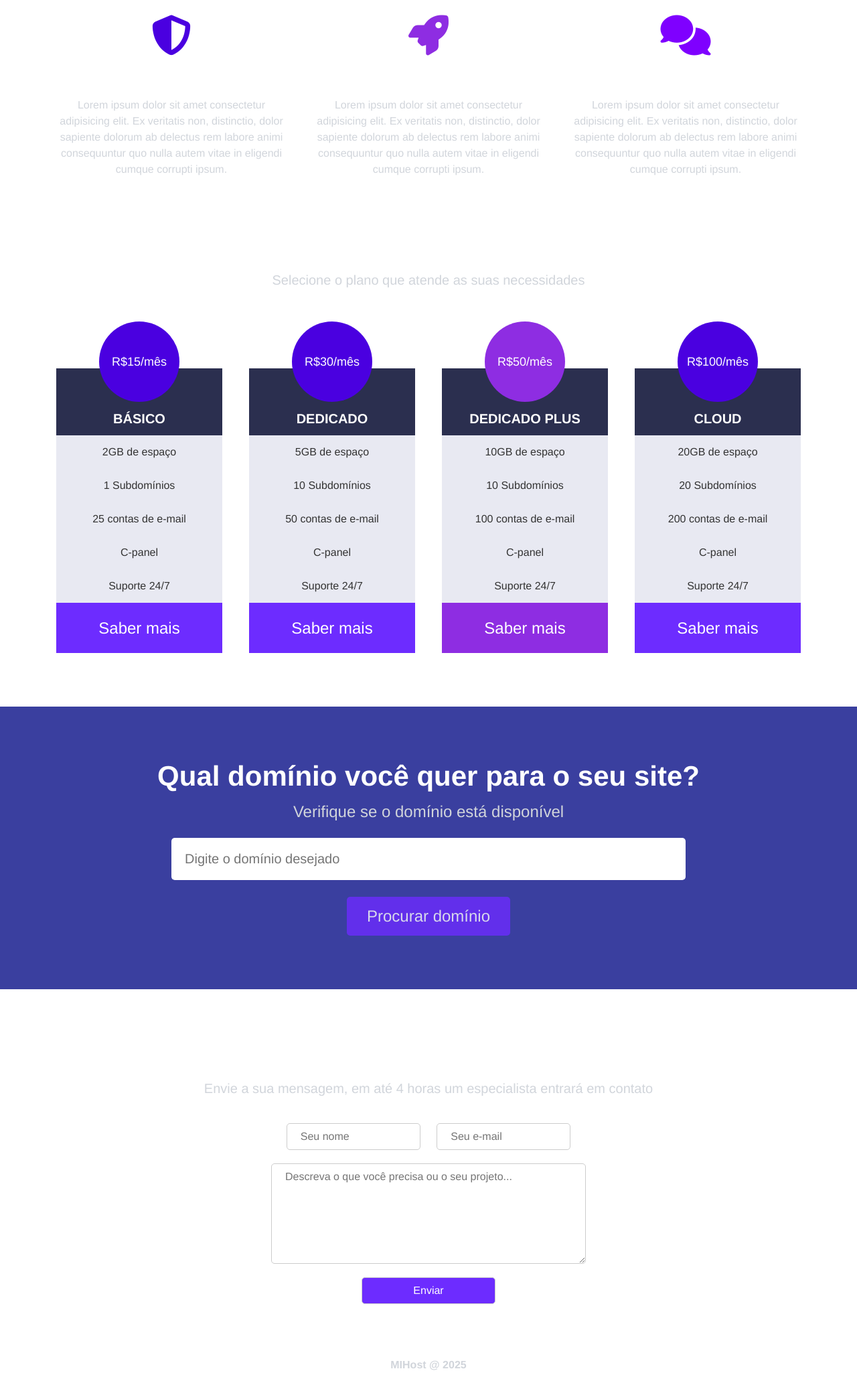
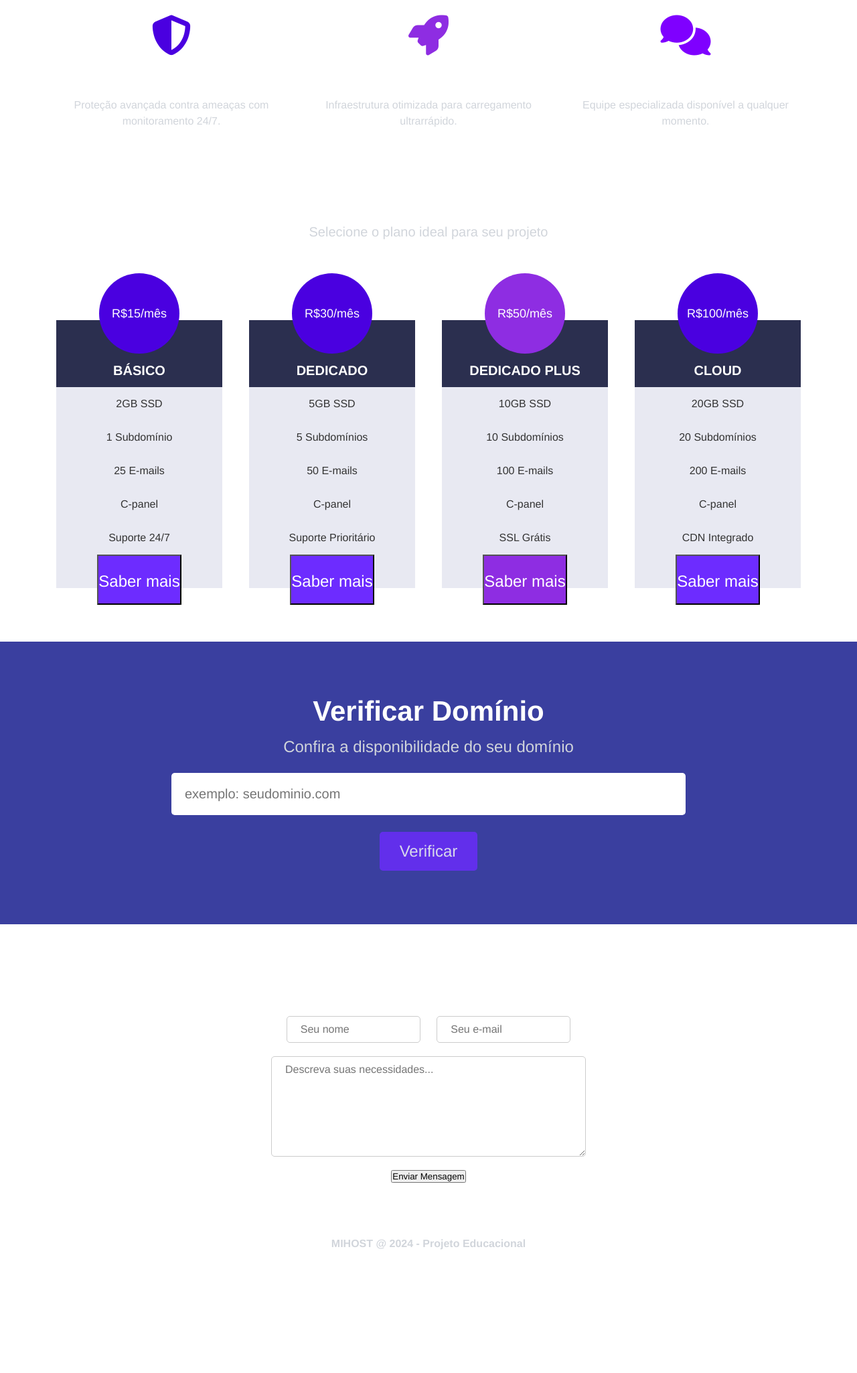
Before and after one commit to camylla-ops/mihost-hosting, a plain HTML site: page index.html in a window 1280 px wide. Shown: the part 576-2626 px from the top of the page at 67% size. After the commit the page ends 2542 px from the top, so only its background shows below. Drawn offline with Linux system fonts and the light colour scheme.

Commit message:
melhorias

```diff
--- a/index.html
+++ b/index.html
@@ -1,13 +1,10 @@
 <!DOCTYPE html>
-<html lang="en">
+<html lang="pt-BR">
   <head>
-    <!-- Configurações básicas de meta tags -->
     <meta charset="UTF-8" />
     <meta http-equiv="X-UA-Compatible" content="IE=edge" />
     <meta name="viewport" content="width=device-width, initial-scale=1.0" />
-    <!-- Título da página -->
-    <title>MIHOST</title>
-    <!-- Link para os ícones do Font Awesome -->
+    <title>MIHOST - Hospedagem Web</title>
     <link
       rel="stylesheet"
       href="https://cdnjs.cloudflare.com/ajax/libs/font-awesome/6.2.0/css/all.min.css"
@@ -15,189 +12,186 @@
       crossorigin="anonymous"
       referrerpolicy="no-referrer"
     />
-    <!-- Link para o arquivo de estilos CSS -->
     <link rel="stylesheet" href="css/style.css" />
   </head>
   <body>
-    <!-- Container principal de todo o conteúdo -->
     <div class="container">
-      <!-- Seção da Navbar -->
       <div class="navbar-container">
         <nav>
-          <!-- Logo com link para a página inicial -->
-          <a href="#">
+          <a href="#home">
             <img src="img/logo.png" alt="MIHOST" class="logo" />
           </a>
-          <!-- Menu de navegação -->
           <ul class="navbar-items">
-            <li>
-              <a href="#">Home</a>
-            </li>
-            <li>
-              <a href="#">Preços</a>
-            </li>
-            <li>
-              <a href="#">Contato</a>
-            </li>
-            <!-- Botão de "Entrar" -->
-            <li>
-              <a href="#" class="default-btn">Entrar</a>
-            </li>
+            <li><a href="#home">Home</a></li>
+            <li><a href="#precos">Preços</a></li>
+            <li><a href="#contato">Contato</a></li>
+            <li><a href="#" class="default-btn" onclick="alert('Área em desenvolvimento! 🚧')">Entrar</a></li>
           </ul>
         </nav>
       </div>
-      <!-- Conteúdo principal da página -->
+
       <main>
-        <!-- Seção do banner principal -->
-        <div class="main-banner">
+        <!-- Seção Home -->
+        <div class="main-banner" id="home">
           <h1>MIHOST</h1>
           <p>Os melhores serviços para projetos de todos os tamanhos!</p>
         </div>
-        <!-- Seção de serviços -->
+
+        <!-- Seção Serviços -->
         <section class="services-container">
           <ul>
-            <!-- Serviço: Segurança -->
             <li>
               <i class="fas fa-shield-alt"></i>
               <h3>Segurança</h3>
-              <p>
-                Lorem ipsum dolor sit amet consectetur adipisicing elit. Ex
-                veritatis non, distinctio, dolor sapiente dolorum ab delectus
-                rem labore animi consequuntur quo nulla autem vitae in eligendi
-                cumque corrupti ipsum.
-              </p>
+              <p>Proteção avançada contra ameaças com monitoramento 24/7.</p>
             </li>
-            <!-- Serviço: Performance -->
             <li>
               <i class="fas fa-rocket"></i>
               <h3>Performance</h3>
-              <p>
-                Lorem ipsum dolor sit amet consectetur adipisicing elit. Ex
-                veritatis non, distinctio, dolor sapiente dolorum ab delectus
-                rem labore animi consequuntur quo nulla autem vitae in eligendi
-                cumque corrupti ipsum.
-              </p>
+              <p>Infraestrutura otimizada para carregamento ultrarrápido.</p>
             </li>
-            <!-- Serviço: Suporte 24/7 -->
             <li>
               <i class="fas fa-comments"></i>
               <h3>Suporte 24/7</h3>
-              <p>
-                Lorem ipsum dolor sit amet consectetur adipisicing elit. Ex
-                veritatis non, distinctio, dolor sapiente dolorum ab delectus
-                rem labore animi consequuntur quo nulla autem vitae in eligendi
-                cumque corrupti ipsum.
-              </p>
+              <p>Equipe especializada disponível a qualquer momento.</p>
             </li>
           </ul>
         </section>
-        <!-- Seção de planos e preços -->
-        <section class="pricing-container">
+
+        <!-- Seção Preços -->
+        <section class="pricing-container" id="precos">
           <h2>Planos e Preços</h2>
-          <p>Selecione o plano que atende as suas necessidades</p>
+          <p>Selecione o plano ideal para seu projeto</p>
           <div class="plans-container">
+
             <!-- Plano Básico -->
             <div class="plan">
               <ul>
                 <li class="price">R$15/mês</li>
                 <li class="plan-name">Básico</li>
-                <li>2GB de espaço</li>
-                <li>1 Subdomínios</li>
-                <li>25 contas de e-mail</li>
+                <li>2GB SSD</li>
+                <li>1 Subdomínio</li>
+                <li>25 E-mails</li>
                 <li>C-panel</li>
                 <li>Suporte 24/7</li>
-                <li class="plan-btn">Saber mais</li>
+                <li><button class="plan-btn" onclick="showPlanDetails('Básico')">Saber mais</button></li>
               </ul>
             </div>
+
             <!-- Plano Dedicado -->
             <div class="plan">
               <ul>
                 <li class="price">R$30/mês</li>
                 <li class="plan-name">Dedicado</li>
-                <li>5GB de espaço</li>
-                <li>10 Subdomínios</li>
-                <li>50 contas de e-mail</li>
+                <li>5GB SSD</li>
+                <li>5 Subdomínios</li>
+                <li>50 E-mails</li>
                 <li>C-panel</li>
-                <li>Suporte 24/7</li>
-                <li class="plan-btn">Saber mais</li>
+                <li>Suporte Prioritário</li>
+                <li><button class="plan-btn" onclick="showPlanDetails('Dedicado')">Saber mais</button></li>
               </ul>
             </div>
+
             <!-- Plano Dedicado Plus -->
             <div class="plan">
               <ul>
                 <li class="price recommended">R$50/mês</li>
                 <li class="plan-name">Dedicado Plus</li>
-                <li>10GB de espaço</li>
+                <li>10GB SSD</li>
                 <li>10 Subdomínios</li>
-                <li>100 contas de e-mail</li>
+                <li>100 E-mails</li>
                 <li>C-panel</li>
-                <li>Suporte 24/7</li>
-                <li class="plan-btn recommended">Saber mais</li>
+                <li>SSL Grátis</li>
+                <li><button class="plan-btn recommended" onclick="showPlanDetails('Dedicado Plus')">Saber mais</button></li>
               </ul>
             </div>
+
             <!-- Plano Cloud -->
             <div class="plan">
               <ul>
                 <li class="price">R$100/mês</li>
                 <li class="plan-name">Cloud</li>
-                <li>20GB de espaço</li>
+                <li>20GB SSD</li>
                 <li>20 Subdomínios</li>
-                <li>200 contas de e-mail</li>
+                <li>200 E-mails</li>
                 <li>C-panel</li>
-                <li>Suporte 24/7</li>
-                <li class="plan-btn">Saber mais</li>
+                <li>CDN Integrado</li>
+                <li><button class="plan-btn" onclick="showPlanDetails('Cloud')">Saber mais</button></li>
               </ul>
             </div>
           </div>
         </section>
-        <!-- Seção de busca de domínio -->
+
+        <!-- Seção Domínio -->
         <section class="searchdomain-container">
-          <h2>Qual domínio você quer para o seu site?</h2>
-          <p>Verifique se o domínio está disponível</p>
+          <h2>Verificar Domínio</h2>
+          <p>Confira a disponibilidade do seu domínio</p>
           <form>
-            <!-- Campo para digitar o domínio desejado -->
             <input
               type="text"
-              name="domain"
-              id="domain"
-              placeholder="Digite o domínio desejado"
+              placeholder="exemplo: seudominio.com"
+              id="domainInput"
             />
-            <!-- Botão para submeter a busca -->
-            <input type="submit" value="Procurar domínio" />
+            <input
+              type="submit"
+              value="Verificar"
+              onclick="checkDomain(event)"
+            />
           </form>
         </section>
-        <!-- Seção de contato -->
-        <section class="contact-container">
-          <h2>Mande uma mensagem</h2>
-          <p>
-            Envie a sua mensagem, em até 4 horas um especialista entrará em
-            contato
-          </p>
-          <form>
-            <!-- Campo para nome do usuário -->
-            <input type="text" name="name" id="name" placeholder="Seu nome" />
-            <!-- Campo para e-mail do usuário -->
+
+        <!-- Seção Contato -->
+        <section class="contact-container" id="contato">
+          <h2>Fale Conosco</h2>
+          <form id="contactForm">
+            <input
+              type="text"
+              placeholder="Seu nome"
+              id="name"
+              required
+            />
             <input
               type="email"
-              name="email"
+              placeholder="Seu e-mail"
               id="email"
-              placeholder="Seu e-mail"
+              required
             />
-            <!-- Área de texto para mensagem ou descrição do projeto -->
             <textarea
-              name="message"
+              placeholder="Descreva suas necessidades..."
               id="message"
-              placeholder="Descreva o que você precisa ou o seu projeto..."
             ></textarea>
-            <!-- Botão para enviar a mensagem -->
-            <input type="submit" value="Enviar" />
+            <button type="submit">Enviar Mensagem</button>
           </form>
         </section>
       </main>
-      <!-- Rodapé da página -->
+
       <footer>
-        <p>MIHost @ 2025</p>
+        <p>MIHOST @ 2024 - Projeto Educacional</p>
       </footer>
     </div>
+
+    <!-- Scripts de Interatividade -->
+    <script>
+      // Função para os botões "Saber mais"
+      function showPlanDetails(planName) {
+        alert(`Detalhes do plano ${planName}:\n\n(Esta funcionalidade está em desenvolvimento)`);
+      }
+
+      // Simulação de verificação de domínio
+      function checkDomain(e) {
+        e.preventDefault();
+        const domain = document.getElementById('domainInput').value;
+        if(domain) {
+          alert(`Domínio "${domain}" está ${Math.random() > 0.5 ? 'disponível! 🎉' : 'indisponível 😢'}`);
+        }
+      }
+
+      // Validação básica do formulário
+      document.getElementById('contactForm').addEventListener('submit', (e) => {
+        e.preventDefault();
+        alert('Mensagem enviada com sucesso! Entraremos em contato em até 2 horas.');
+        e.target.reset();
+      });
+    </script>
   </body>
 </html>
```
